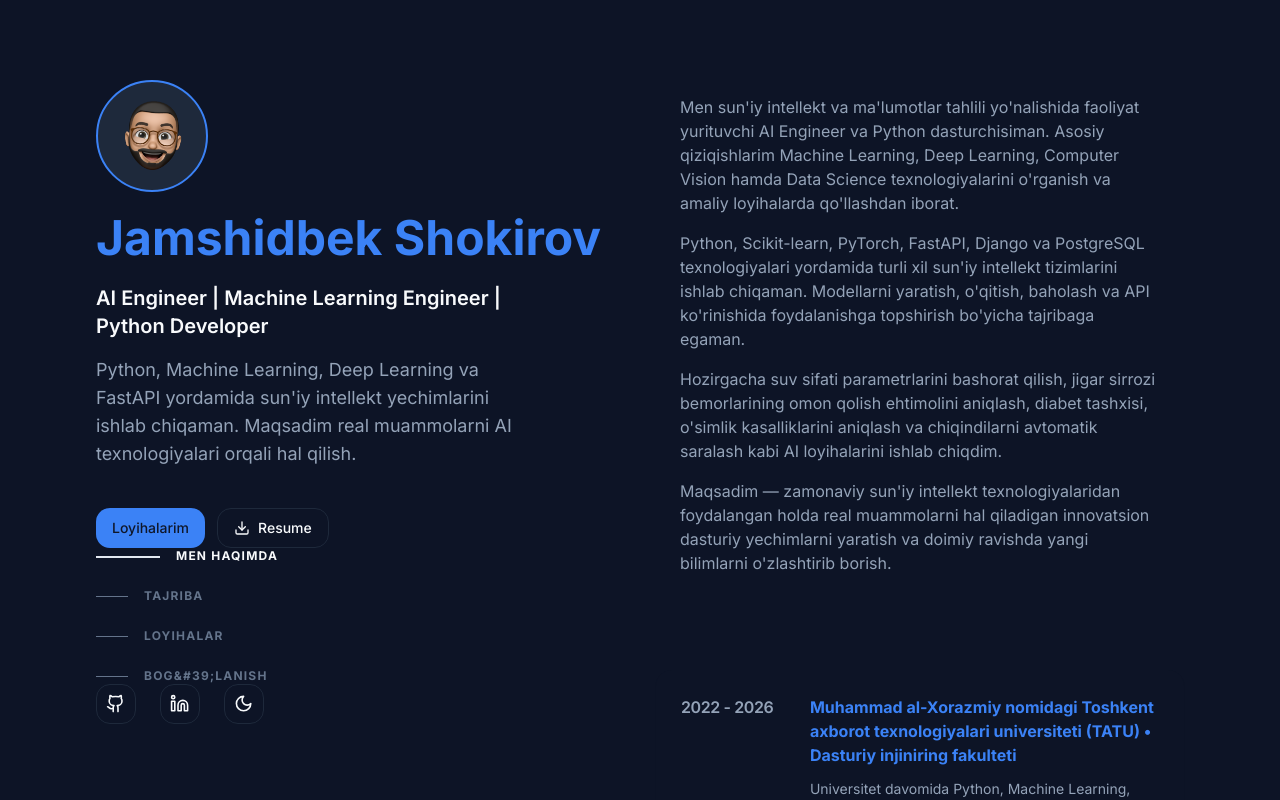
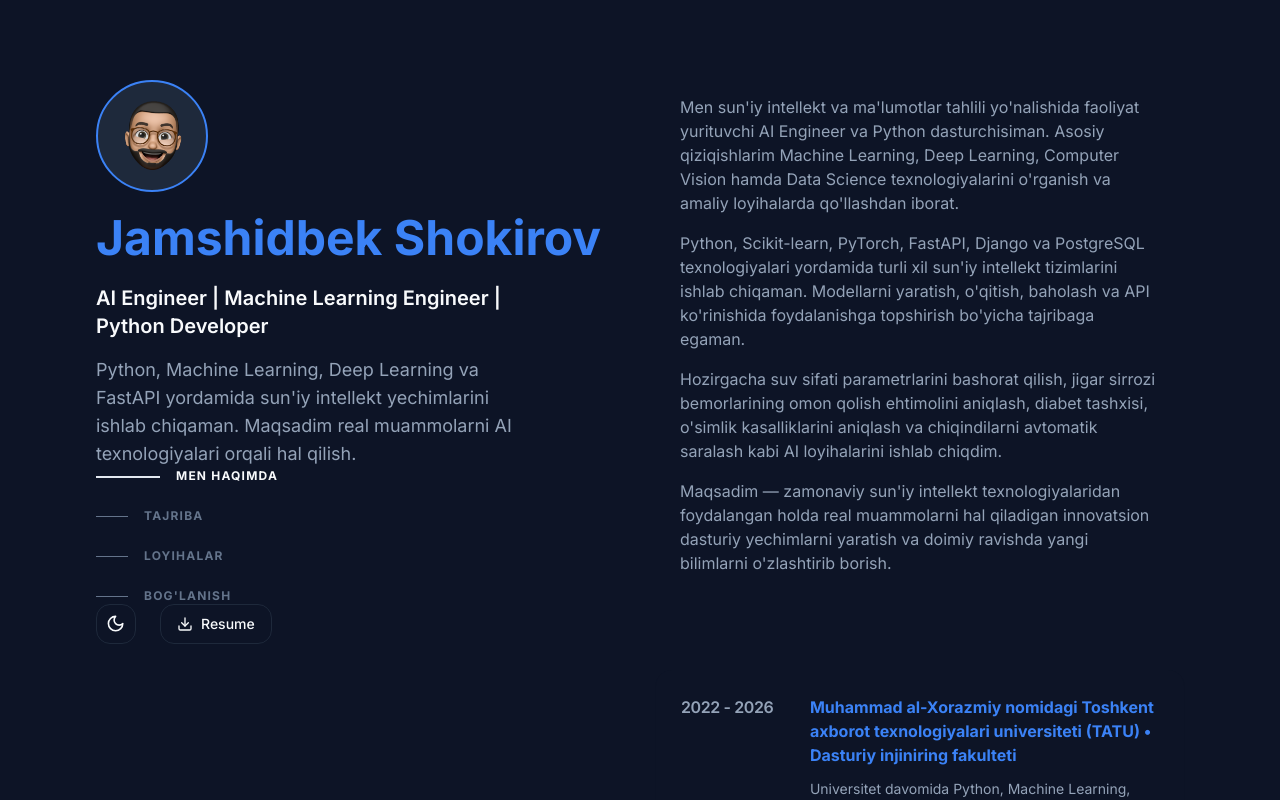
Before and after one commit to Jamshidbek129/my-portfolio-main, a Next.js app: page / in a window 1280 px wide. Shown: the top 800 px of the page. Built offline with nearby package versions, Linux system fonts and the light colour scheme.

Commit message:
yangilandi

```diff
--- a/components/Nav.tsx
+++ b/components/Nav.tsx
@@ -1,7 +1,7 @@
 "use client";
 import { Button } from "@/components/ui/button";
 import { Avatar, AvatarFallback, AvatarImage } from "@/components/ui/avatar";
-import { Github, Linkedin, Download } from "lucide-react";
+import { Github, Linkedin, Download, Send } from "lucide-react";
 import { ModeToggle } from "./ui/toggle-mode";
 import useActiveSection from "@/hooks/useActiveSection";
 
@@ -22,7 +22,7 @@ export default function Nav() {
   { name: "Men haqimda", href: "#about" },
   { name: "Tajriba", href: "#experience" },
   { name: "Loyihalar", href: "#projects" },
-  { name: "Bog&#39;lanish", href: "#contact" },
+  { name: "Bog'lanish", href: "#contact" },
 ];
 
   const getNavItemClasses = (href: string) => {
@@ -67,20 +67,7 @@ export default function Nav() {
             sun&apos;iy intellekt yechimlarini ishlab chiqaman. Maqsadim real
             muammolarni AI texnologiyalari orqali hal qilish.
           </p>
-        <div className="flex gap-3 mt-6 flex-wrap">
-        <Button asChild>
-          <a href="#projects">
-            Loyihalarim
-          </a>
-        </Button>
 
-        <Button variant="outline" asChild>
-          <a href="/Resume.pdf" target="_blank">
-            <Download className="mr-2 h-4 w-4" />
-            Resume
-          </a>
-        </Button>
-      </div>
       </div>
       <nav className="lg:flex hidden">
         <ul className="flex flex-col w-max text-start gap-6 uppercase text-xs font-medium">
@@ -100,25 +87,13 @@ export default function Nav() {
         </ul>
       </nav>
       <ul className="flex flex-row gap-6 mt-6 lg:mt-0">
-        <Button variant="outline" size="icon">
-          <a
-            href="https://github.com/Jamshidbek129"
-            target="_blank"
-            rel="noopener noreferrer"
-          >
-            <Github className="h-[1.2rem] w-[1.2rem]" />
+        <ModeToggle />
+                <Button variant="outline" asChild>
+          <a href="/Resume.pdf" target="_blank">
+            <Download className="mr-2 h-4 w-4" />
+            Resume
           </a>
         </Button>
-        <Button variant="outline" size="icon">
-          <a
-            href="https://www.linkedin.com/in/jamshidbek-shokirov-046257287/"
-            target="_blank"
-            rel="noopener noreferrer"
-          >
-            <Linkedin className="h-[1.2rem] w-[1.2rem]" />
-          </a>
-        </Button>
-        <ModeToggle />
       </ul>
     </header>
   );
```
